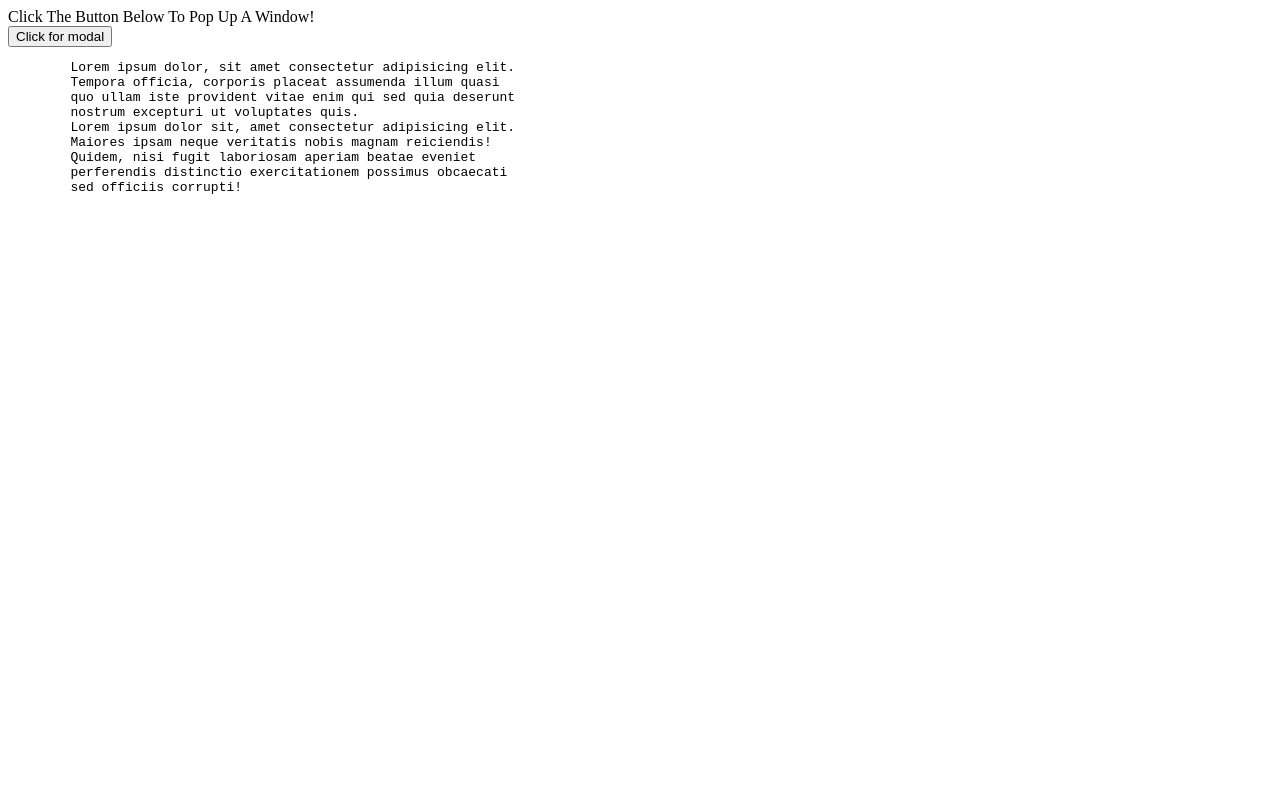
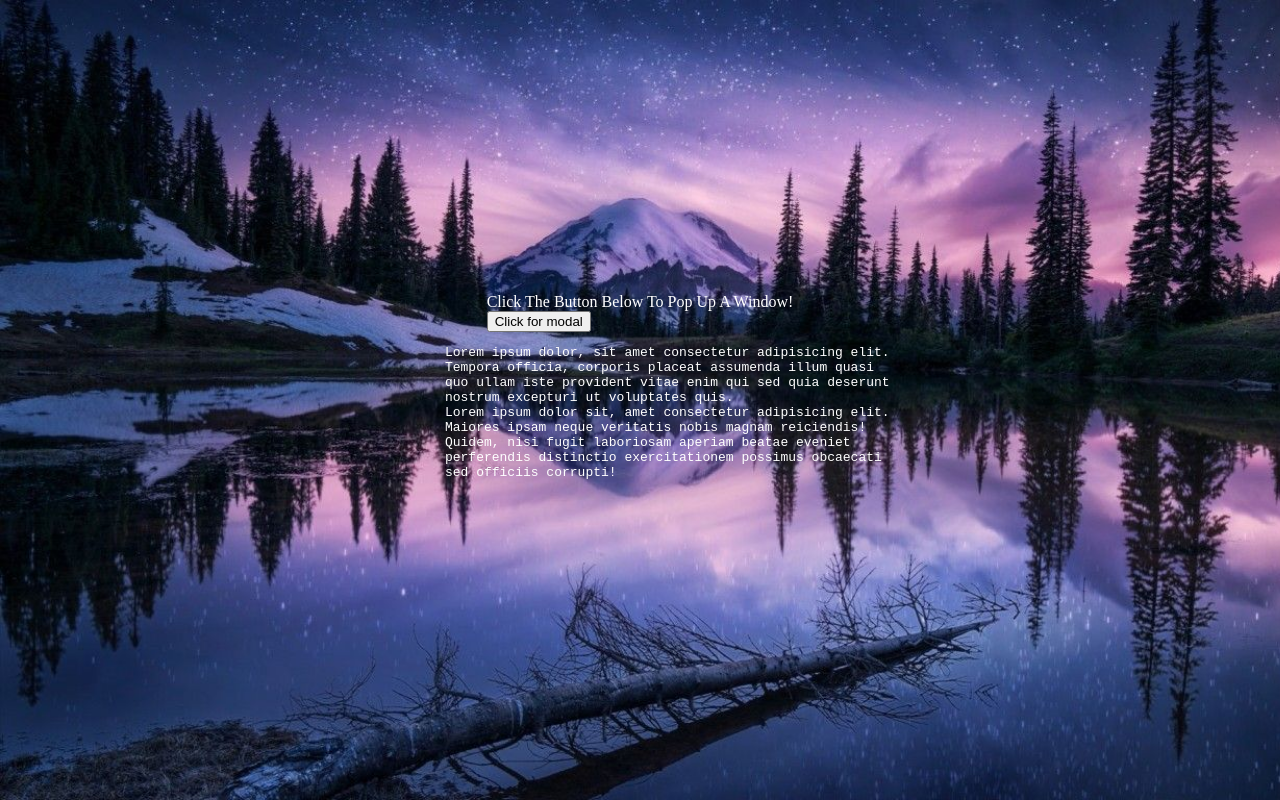
Before and after one commit to Saeedafshari11235/modal, a plain HTML site: page index.html in a window 1280 px wide. Drawn offline with Linux system fonts and the light colour scheme.

Commit message:
adding style for body

```diff
--- a/index.html
+++ b/index.html
@@ -4,6 +4,7 @@
     <meta charset="UTF-8">
     <meta http-equiv="X-UA-Compatible" content="IE=edge">
     <meta name="viewport" content="width=device-width, initial-scale=1.0">
+    <link rel="stylesheet" href="./style/style.css">
     <title>Exercise-164</title>
 </head>
 <body>
--- /dev/null
+++ b/style/style.css
@@ -0,0 +1,12 @@
+body{
+    margin: 0;
+    width: 100vw;
+    height: 100vh;
+    background-image: url("./2859352.jpg");
+    background-size: cover;
+    color: #fff;
+    display: flex;
+    justify-content: center;
+    align-items: center;
+    flex-direction: column;
+}
```
Also changed, not shown: style/2859352.jpg (added).
